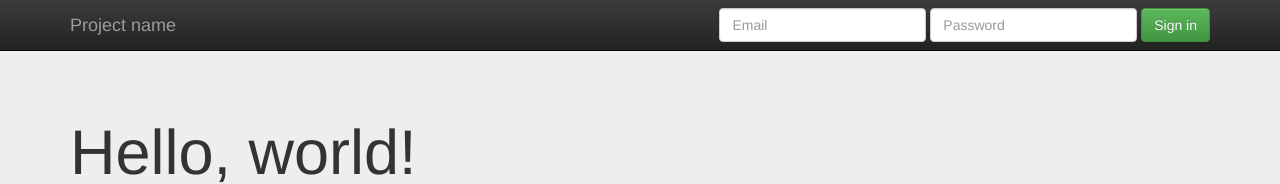
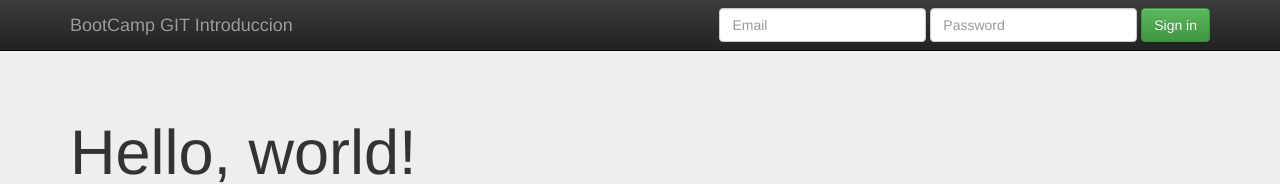
Before and after one commit to akmeteam/Trabajo2_Francisco_Contreras, a plain HTML site: page index.html in a window 1280 px wide. Shown: the top 184 px of the page. Drawn offline with nearby package versions, Linux system fonts and the light colour scheme.

Commit message:
Se modifica navbar-brand en el template index.html

```diff
--- a/index.html
+++ b/index.html
@@ -36,7 +36,7 @@
             <span class="icon-bar"></span>
             <span class="icon-bar"></span>
           </button>
-          <a class="navbar-brand" href="#">Project name</a>
+          <a class="navbar-brand" href="#">BootCamp GIT Introduccion</a>
         </div>
         <div id="navbar" class="navbar-collapse collapse">
           <form class="navbar-form navbar-right" role="form">
```
